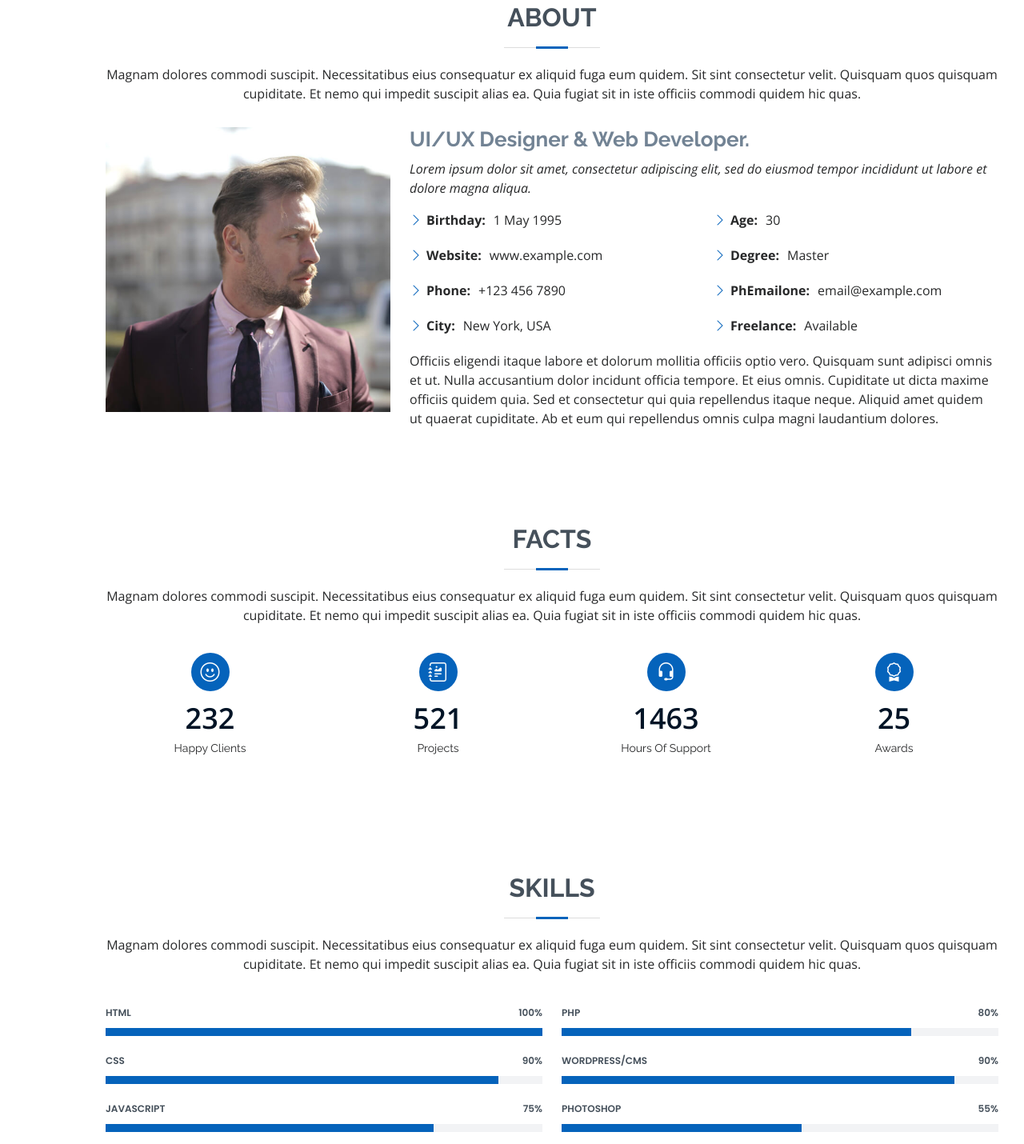
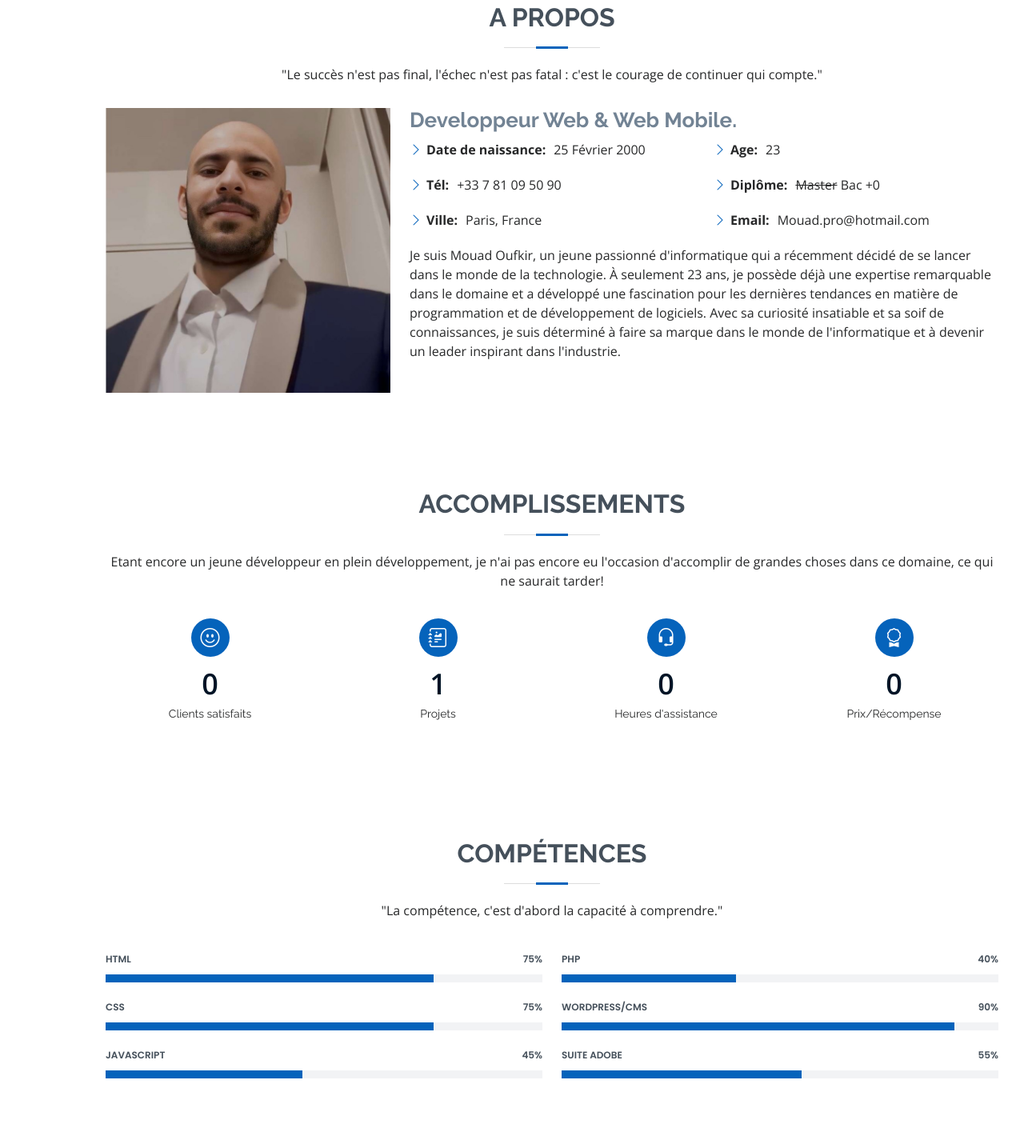
Before and after one commit to Flxmtl/mouad-oufkir.github.io, a plain HTML site: page index.html in a window 1280 px wide. Shown: the part 857-2287 px from the top of the page at 80% size. Drawn offline with nearby package versions, Linux system fonts and the light colour scheme.

Commit message:
deuxieme modification

```diff
--- a/assets/css/style.css
+++ b/assets/css/style.css
@@ -274,7 +274,7 @@ h6 {
 #hero {
   width: 100%;
   height: 100vh;
-  background: url("../img/hero-bg.jpg") top right no-repeat;
+  background: url("../img/bg-1.jpg") top right no-repeat;
   background-size: cover;
   position: relative;
 }
--- a/index.html
+++ b/index.html
@@ -5,12 +5,12 @@
   <meta charset="utf-8">
   <meta content="width=device-width, initial-scale=1.0" name="viewport">
 
-  <title>MyResume Bootstrap Template - Index</title>
+  <title>Mon Portfolio - Mouad Oufkir</title>
   <meta content="" name="description">
   <meta content="" name="keywords">
 
   <!-- Favicons -->
-  <link href="assets/img/favicon.png" rel="icon">
+  <link href="assets/img/M.png" rel="icon">
   <link href="assets/img/apple-touch-icon.png" rel="apple-touch-icon">
 
   <!-- Google Fonts -->
@@ -46,9 +46,9 @@
 
     <nav id="navbar" class="navbar nav-menu">
       <ul>
-        <li><a href="#hero" class="nav-link scrollto active"><i class="bx bx-home"></i> <span>Home</span></a></li>
-        <li><a href="#about" class="nav-link scrollto"><i class="bx bx-user"></i> <span>About</span></a></li>
-        <li><a href="#resume" class="nav-link scrollto"><i class="bx bx-file-blank"></i> <span>Resume</span></a></li>
+        <li><a href="#hero" class="nav-link scrollto active"><i class="bx bx-home"></i> <span>Accueil</span></a></li>
+        <li><a href="#about" class="nav-link scrollto"><i class="bx bx-user"></i> <span>A Propos</span></a></li>
+        <li><a href="#resume" class="nav-link scrollto"><i class="bx bx-file-blank"></i> <span>Resumé</span></a></li>
         <li><a href="#portfolio" class="nav-link scrollto"><i class="bx bx-book-content"></i> <span>Portfolio</span></a></li>
         <li><a href="#services" class="nav-link scrollto"><i class="bx bx-server"></i> <span>Services</span></a></li>
         <li><a href="#contact" class="nav-link scrollto"><i class="bx bx-envelope"></i> <span>Contact</span></a></li>
@@ -60,14 +60,13 @@
   <!-- ======= Hero Section ======= -->
   <section id="hero" class="d-flex flex-column justify-content-center">
     <div class="container" data-aos="zoom-in" data-aos-delay="100">
-      <h1>Brandon Johnson</h1>
-      <p>I'm <span class="typed" data-typed-items="Designer, Developer, Freelancer, Photographer"></span></p>
+      <h1>Mouad Oufkir</h1>
+      <p>Je suis <span class="typed" data-typed-items="Developpeur Web, Developpeur Web et Web Mobile, un être humain, un être humain... enfin je crois"></span></p>
       <div class="social-links">
         <a href="#" class="twitter"><i class="bx bxl-twitter"></i></a>
         <a href="#" class="facebook"><i class="bx bxl-facebook"></i></a>
         <a href="#" class="instagram"><i class="bx bxl-instagram"></i></a>
-        <a href="#" class="google-plus"><i class="bx bxl-skype"></i></a>
-        <a href="#" class="linkedin"><i class="bx bxl-linkedin"></i></a>
+        <a href="https://www.linkedin.com/in/mouad-oufkir-671aa716b/" class="linkedin"><i class="bx bxl-linkedin"></i></a>
       </div>
     </div>
   </section><!-- End Hero -->
@@ -79,41 +78,34 @@
       <div class="container" data-aos="fade-up">
 
         <div class="section-title">
-          <h2>About</h2>
-          <p>Magnam dolores commodi suscipit. Necessitatibus eius consequatur ex aliquid fuga eum quidem. Sit sint consectetur velit. Quisquam quos quisquam cupiditate. Et nemo qui impedit suscipit alias ea. Quia fugiat sit in iste officiis commodi quidem hic quas.</p>
+          <h2>A Propos</h2>
+          <p>"Le succès n'est pas final, l'échec n'est pas fatal : c'est le courage de continuer qui compte."</p>
         </div>
 
         <div class="row">
           <div class="col-lg-4">
-            <img src="assets/img/profile-img.jpg" class="img-fluid" alt="">
+            <img src="assets/img/moi.jpg" class="img-fluid" alt="">
           </div>
           <div class="col-lg-8 pt-4 pt-lg-0 content">
-            <h3>UI/UX Designer &amp; Web Developer.</h3>
-            <p class="fst-italic">
-              Lorem ipsum dolor sit amet, consectetur adipiscing elit, sed do eiusmod tempor incididunt ut labore et dolore
-              magna aliqua.
-            </p>
+            <h3>Developpeur Web &amp; Web Mobile.</h3>
             <div class="row">
               <div class="col-lg-6">
                 <ul>
-                  <li><i class="bi bi-chevron-right"></i> <strong>Birthday:</strong> <span>1 May 1995</span></li>
-                  <li><i class="bi bi-chevron-right"></i> <strong>Website:</strong> <span>www.example.com</span></li>
-                  <li><i class="bi bi-chevron-right"></i> <strong>Phone:</strong> <span>+123 456 7890</span></li>
-                  <li><i class="bi bi-chevron-right"></i> <strong>City:</strong> <span>New York, USA</span></li>
+                  <li><i class="bi bi-chevron-right"></i> <strong>Date de naissance:</strong> <span>25 Février 2000</span></li>
+                  <li><i class="bi bi-chevron-right"></i> <strong>Tél:</strong> <span>+33 7 81 09 50 90</span></li>
+                  <li><i class="bi bi-chevron-right"></i> <strong>Ville:</strong> <span>Paris, France</span></li>
                 </ul>
               </div>
               <div class="col-lg-6">
                 <ul>
-                  <li><i class="bi bi-chevron-right"></i> <strong>Age:</strong> <span>30</span></li>
-                  <li><i class="bi bi-chevron-right"></i> <strong>Degree:</strong> <span>Master</span></li>
-                  <li><i class="bi bi-chevron-right"></i> <strong>PhEmailone:</strong> <span>email@example.com</span></li>
-                  <li><i class="bi bi-chevron-right"></i> <strong>Freelance:</strong> <span>Available</span></li>
+                  <li><i class="bi bi-chevron-right"></i> <strong>Age:</strong> <span>23</span></li>
+                  <li><i class="bi bi-chevron-right"></i> <strong>Diplôme:</strong> <span> <strike>Master</strike> Bac +0</span></li>
+                  <li><i class="bi bi-chevron-right"></i> <strong>Email:</strong> <span>Mouad.pro@hotmail.com</span></li>
                 </ul>
               </div>
             </div>
             <p>
-              Officiis eligendi itaque labore et dolorum mollitia officiis optio vero. Quisquam sunt adipisci omnis et ut. Nulla accusantium dolor incidunt officia tempore. Et eius omnis.
-              Cupiditate ut dicta maxime officiis quidem quia. Sed et consectetur qui quia repellendus itaque neque. Aliquid amet quidem ut quaerat cupiditate. Ab et eum qui repellendus omnis culpa magni laudantium dolores.
+              Je suis Mouad Oufkir, un jeune passionné d'informatique qui a récemment décidé de se lancer dans le monde de la technologie. À seulement 23 ans, je possède déjà une expertise remarquable dans le domaine et a développé une fascination pour les dernières tendances en matière de programmation et de développement de logiciels. Avec sa curiosité insatiable et sa soif de connaissances, je suis déterminé à faire sa marque dans le monde de l'informatique et à devenir un leader inspirant dans l'industrie.
             </p>
           </div>
         </div>
@@ -126,8 +118,8 @@
       <div class="container" data-aos="fade-up">
 
         <div class="section-title">
-          <h2>Facts</h2>
-          <p>Magnam dolores commodi suscipit. Necessitatibus eius consequatur ex aliquid fuga eum quidem. Sit sint consectetur velit. Quisquam quos quisquam cupiditate. Et nemo qui impedit suscipit alias ea. Quia fugiat sit in iste officiis commodi quidem hic quas.</p>
+          <h2>Accomplissements</h2>
+          <p>Etant encore un jeune développeur en plein développement, je n'ai pas encore eu l'occasion d'accomplir de grandes choses dans ce domaine, ce qui ne saurait tarder! </p>
         </div>
 
         <div class="row">
@@ -135,32 +127,32 @@
           <div class="col-lg-3 col-md-6">
             <div class="count-box">
               <i class="bi bi-emoji-smile"></i>
-              <span data-purecounter-start="0" data-purecounter-end="232" data-purecounter-duration="1" class="purecounter"></span>
-              <p>Happy Clients</p>
+              <span data-purecounter-start="0" data-purecounter-end="0" data-purecounter-duration="1" class="purecounter"></span>
+              <p>Clients satisfaits</p>
             </div>
           </div>
 
           <div class="col-lg-3 col-md-6 mt-5 mt-md-0">
             <div class="count-box">
               <i class="bi bi-journal-richtext"></i>
-              <span data-purecounter-start="0" data-purecounter-end="521" data-purecounter-duration="1" class="purecounter"></span>
-              <p>Projects</p>
+              <span data-purecounter-start="0" data-purecounter-end="1" data-purecounter-duration="1" class="purecounter"></span>
+              <p>Projets</p>
             </div>
           </div>
 
           <div class="col-lg-3 col-md-6 mt-5 mt-lg-0">
             <div class="count-box">
               <i class="bi bi-headset"></i>
-              <span data-purecounter-start="0" data-purecounter-end="1463" data-purecounter-duration="1" class="purecounter"></span>
-              <p>Hours Of Support</p>
+              <span data-purecounter-start="0" data-purecounter-end="0" data-purecounter-duration="1" class="purecounter"></span>
+              <p>Heures d'assistance</p>
             </div>
           </div>
 
           <div class="col-lg-3 col-md-6 mt-5 mt-lg-0">
             <div class="count-box">
               <i class="bi bi-award"></i>
-              <span data-purecounter-start="0" data-purecounter-end="25" data-purecounter-duration="1" class="purecounter"></span>
-              <p>Awards</p>
+              <span data-purecounter-start="0" data-purecounter-end="0" data-purecounter-duration="1" class="purecounter"></span>
+              <p>Prix/Récompense</p>
             </div>
           </div>
 
@@ -174,8 +166,8 @@
       <div class="container" data-aos="fade-up">
 
         <div class="section-title">
-          <h2>Skills</h2>
-          <p>Magnam dolores commodi suscipit. Necessitatibus eius consequatur ex aliquid fuga eum quidem. Sit sint consectetur velit. Quisquam quos quisquam cupiditate. Et nemo qui impedit suscipit alias ea. Quia fugiat sit in iste officiis commodi quidem hic quas.</p>
+          <h2>Compétences</h2>
+          <p>"La compétence, c'est d'abord la capacité à comprendre." </p>
         </div>
 
         <div class="row skills-content">
@@ -183,23 +175,23 @@
           <div class="col-lg-6">
 
             <div class="progress">
-              <span class="skill">HTML <i class="val">100%</i></span>
+              <span class="skill">HTML <i class="val">75%</i></span>
               <div class="progress-bar-wrap">
-                <div class="progress-bar" role="progressbar" aria-valuenow="100" aria-valuemin="0" aria-valuemax="100"></div>
+                <div class="progress-bar" role="progressbar" aria-valuenow="75" aria-valuemin="0" aria-valuemax="100"></div>
               </div>
             </div>
 
             <div class="progress">
-              <span class="skill">CSS <i class="val">90%</i></span>
+              <span class="skill">CSS <i class="val">75%</i></span>
               <div class="progress-bar-wrap">
-                <div class="progress-bar" role="progressbar" aria-valuenow="90" aria-valuemin="0" aria-valuemax="100"></div>
+                <div class="progress-bar" role="progressbar" aria-valuenow="75" aria-valuemin="0" aria-valuemax="100"></div>
               </div>
             </div>
 
             <div class="progress">
-              <span class="skill">JavaScript <i class="val">75%</i></span>
+              <span class="skill">JavaScript <i class="val">45%</i></span>
               <div class="progress-bar-wrap">
-                <div class="progress-bar" role="progressbar" aria-valuenow="75" aria-valuemin="0" aria-valuemax="100"></div>
+                <div class="progress-bar" role="progressbar" aria-valuenow="45" aria-valuemin="0" aria-valuemax="100"></div>
               </div>
             </div>
 
@@ -208,9 +200,9 @@
           <div class="col-lg-6">
 
             <div class="progress">
-              <span class="skill">PHP <i class="val">80%</i></span>
+              <span class="skill">PHP <i class="val">40%</i></span>
               <div class="progress-bar-wrap">
-                <div class="progress-bar" role="progressbar" aria-valuenow="80" aria-valuemin="0" aria-valuemax="100"></div>
+                <div class="progress-bar" role="progressbar" aria-valuenow="40" aria-valuemin="0" aria-valuemax="100"></div>
               </div>
             </div>
 
@@ -222,7 +214,7 @@
             </div>
 
             <div class="progress">
-              <span class="skill">Photoshop <i class="val">55%</i></span>
+              <span class="skill">Suite Adobe <i class="val">55%</i></span>
               <div class="progress-bar-wrap">
                 <div class="progress-bar" role="progressbar" aria-valuenow="55" aria-valuemin="0" aria-valuemax="100"></div>
               </div>
@@ -645,20 +637,20 @@
             <div class="info">
               <div class="address">
                 <i class="bi bi-geo-alt"></i>
-                <h4>Location:</h4>
-                <p>A108 Adam Street, New York, NY 535022</p>
+                <h4>Localisation:</h4>
+                <p>4, rue des cheminots, 93210 La plaine Saint-Denis</p>
               </div>
 
               <div class="email">
                 <i class="bi bi-envelope"></i>
                 <h4>Email:</h4>
-                <p>info@example.com</p>
+                <p>mouad.pro@hotmail.com</p>
               </div>
 
               <div class="phone">
                 <i class="bi bi-phone"></i>
-                <h4>Call:</h4>
-                <p>+1 5589 55488 55s</p>
+                <h4>Tél:</h4>
+                <p>+33 7 81 09 50 90</p>
               </div>
 
             </div>
@@ -670,24 +662,24 @@
             <form action="forms/contact.php" method="post" role="form" class="php-email-form">
               <div class="row">
                 <div class="col-md-6 form-group">
-                  <input type="text" name="name" class="form-control" id="name" placeholder="Your Name" required>
+                  <input type="text" name="name" class="form-control" id="name" placeholder="Prénom" required>
                 </div>
                 <div class="col-md-6 form-group mt-3 mt-md-0">
-                  <input type="email" class="form-control" name="email" id="email" placeholder="Your Email" required>
+                  <input type="email" class="form-control" name="email" id="email" placeholder="Email" required>
                 </div>
               </div>
               <div class="form-group mt-3">
-                <input type="text" class="form-control" name="subject" id="subject" placeholder="Subject" required>
+                <input type="text" class="form-control" name="subject" id="subject" placeholder="Objet" required>
               </div>
               <div class="form-group mt-3">
                 <textarea class="form-control" name="message" rows="5" placeholder="Message" required></textarea>
               </div>
               <div class="my-3">
-                <div class="loading">Loading</div>
+                <div class="loading">Chargement</div>
                 <div class="error-message"></div>
-                <div class="sent-message">Your message has been sent. Thank you!</div>
+                <div class="sent-message">Votre message a bien été envoyé, merci!</div>
               </div>
-              <div class="text-center"><button type="submit">Send Message</button></div>
+              <div class="text-center"><button type="submit">Envoyer</button></div>
             </form>
 
           </div>
@@ -702,7 +694,7 @@
   <!-- ======= Footer ======= -->
   <footer id="footer">
     <div class="container">
-      <h3>Brandon Johnson</h3>
+      <h3>Mouad Oufkir</h3>
       <p>Et aut eum quis fuga eos sunt ipsa nihil. Labore corporis magni eligendi fuga maxime saepe commodi placeat.</p>
       <div class="social-links">
         <a href="#" class="twitter"><i class="bx bxl-twitter"></i></a>
@@ -712,7 +704,7 @@
         <a href="#" class="linkedin"><i class="bx bxl-linkedin"></i></a>
       </div>
       <div class="copyright">
-        &copy; Copyright <strong><span>MyResume</span></strong>. All Rights Reserved
+        &copy; Copyright <strong><span>Mon Portfolio</span></strong>. All Rights Reserved
       </div>
       <div class="credits">
         <!-- All the links in the footer should remain intact. -->
```
Also changed, not shown: assets/img/M.png (added), assets/img/bg-1.jpg (added), assets/img/moi.jpg (added).
